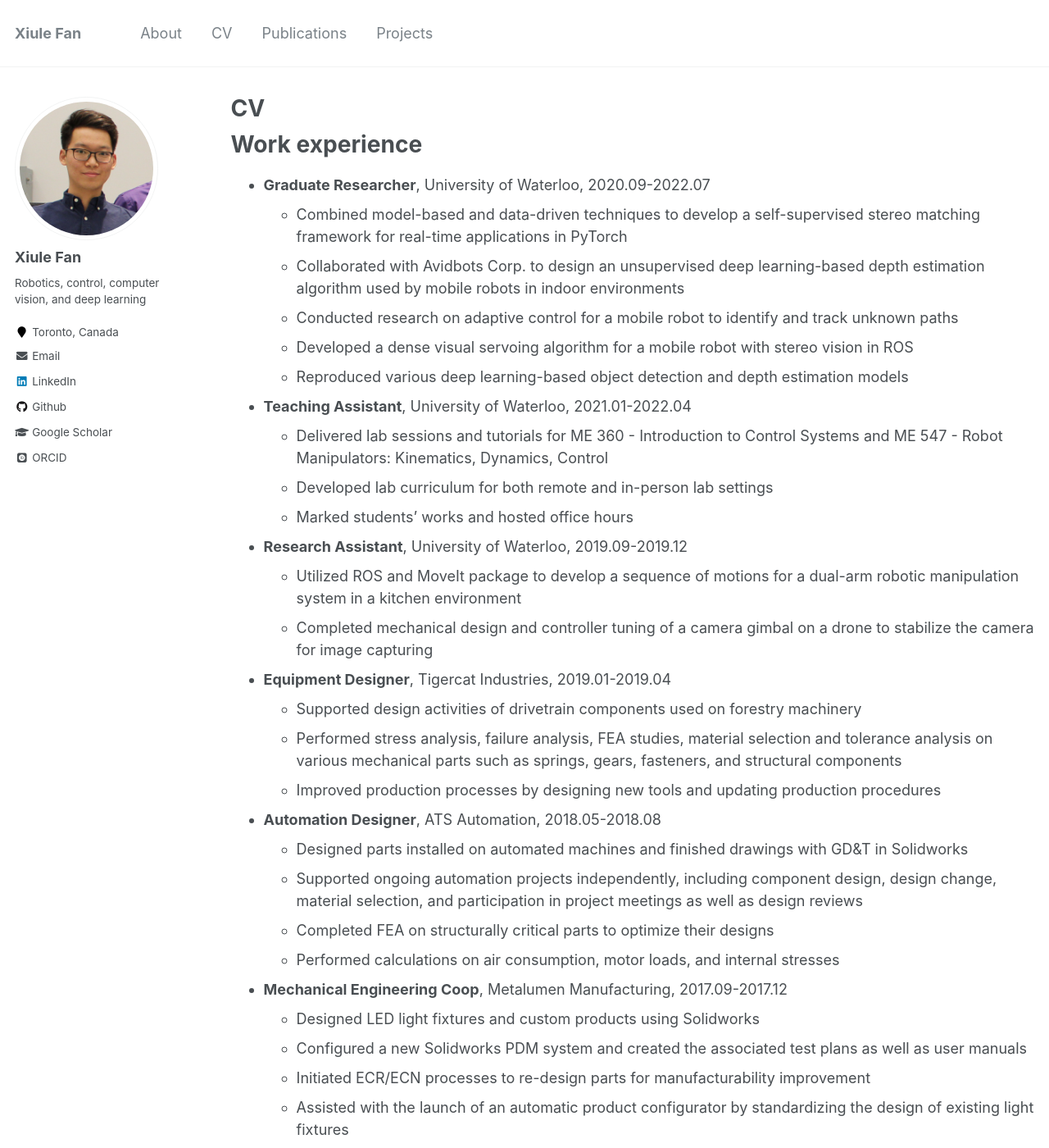
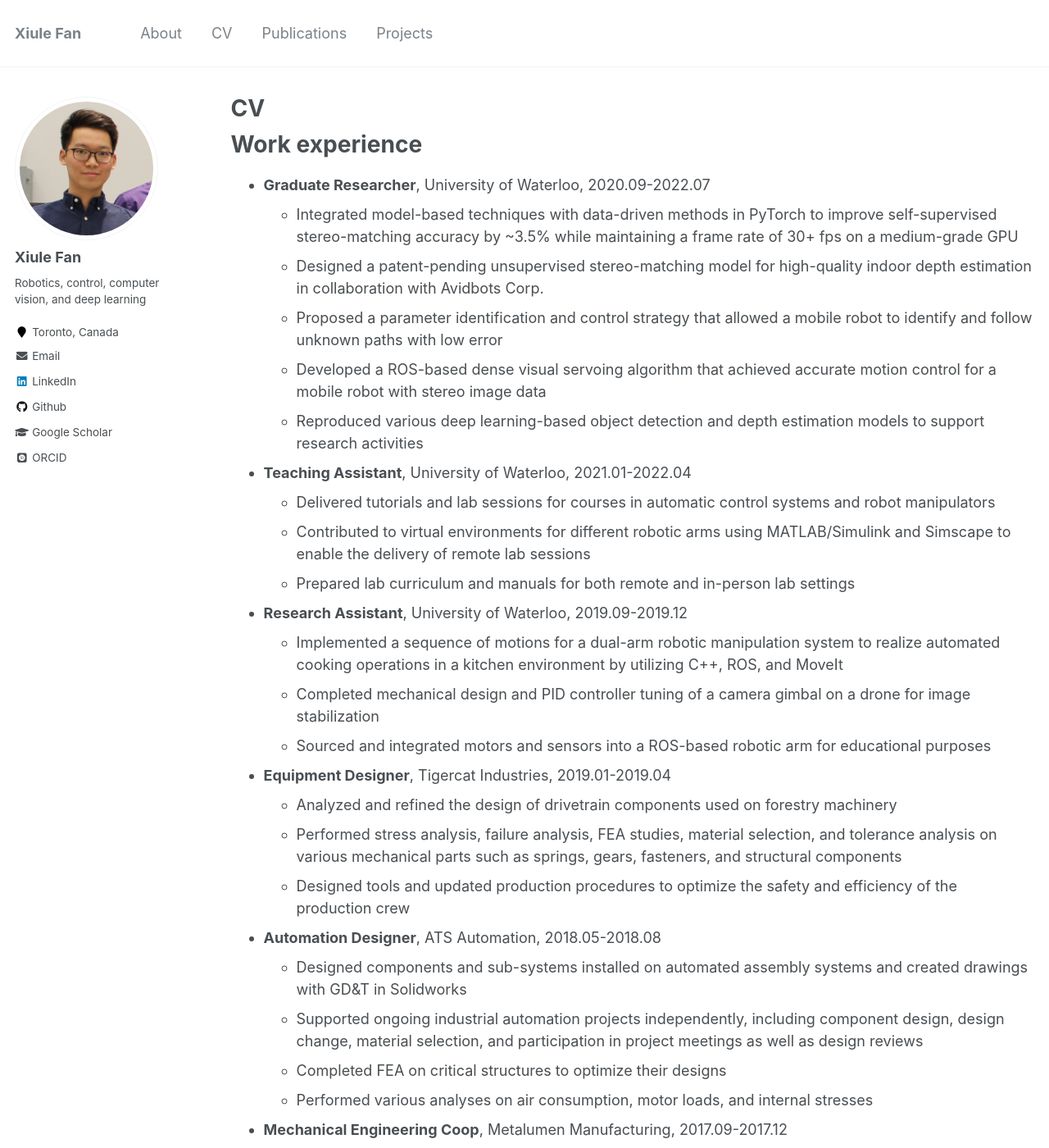
Before and after one commit to fanxiule/fanxiule.github.io, a Jekyll site: the page built from _pages/cv.md, in a window 1280 px wide and 1400 px high. Shown: the whole window at 82% size. Built offline with Jekyll 4.4.1, drawn with Linux system fonts in a browser that asks for light colours; some web fonts are replaced; some of the changed text lies outside the part shown.

```diff
--- a/_pages/cv.md
+++ b/_pages/cv.md
@@ -12,49 +12,50 @@ redirect_from:
 Work experience
 ======
 * **Graduate Researcher**, University of Waterloo, 2020.09-2022.07
-  * Combined model-based and data-driven techniques to develop a self-supervised stereo matching framework for real-time applications in PyTorch
-  * Collaborated with Avidbots Corp. to design an unsupervised deep learning-based depth estimation algorithm used by mobile robots in indoor environments
-  * Conducted research on adaptive control for a mobile robot to identify and track unknown paths
-  * Developed a dense visual servoing algorithm for a mobile robot with stereo vision in ROS
-  * Reproduced various deep learning-based object detection and depth estimation models
+  * Integrated model-based techniques with data-driven methods in PyTorch to improve self-supervised stereo-matching accuracy by ~3.5% while maintaining a frame rate of 30+ fps on a medium-grade GPU
+  * Designed a patent-pending unsupervised stereo-matching model for high-quality indoor depth estimation in collaboration with Avidbots Corp.
+  * Proposed a parameter identification and control strategy that allowed a mobile robot to identify and follow unknown paths with low error
+  * Developed a ROS-based dense visual servoing algorithm that achieved accurate motion control for a mobile robot with stereo image data
+  * Reproduced various deep learning-based object detection and depth estimation models to support research activities
 * **Teaching Assistant**, University of Waterloo, 2021.01-2022.04
-  * Delivered lab sessions and tutorials for ME 360 - Introduction to Control Systems and ME 547 - Robot Manipulators: Kinematics, Dynamics, Control
-  * Developed lab curriculum for both remote and in-person lab settings
-  * Marked students' works and hosted office hours
+  * Delivered tutorials and lab sessions for courses in automatic control systems and robot manipulators
+  * Contributed to virtual environments for different robotic arms using MATLAB/Simulink and Simscape to enable the delivery of remote lab sessions
+  * Prepared lab curriculum and manuals for both remote and in-person lab settings
 * **Research Assistant**, University of Waterloo, 2019.09-2019.12
-  * Utilized ROS and MoveIt package to develop a sequence of motions for a dual-arm robotic manipulation system in a kitchen environment
-  * Completed mechanical design and controller tuning of a camera gimbal on a drone to stabilize the camera for image capturing
+  * Implemented a sequence of motions for a dual-arm robotic manipulation system to realize automated cooking operations in a kitchen environment by utilizing C++, ROS, and MoveIt
+  * Completed mechanical design and PID controller tuning of a camera gimbal on a drone for image stabilization
+  * Sourced and integrated motors and sensors into a ROS-based robotic arm for educational purposes
 * **Equipment Designer**, Tigercat Industries, 2019.01-2019.04
-  * Supported design activities of drivetrain components used on forestry machinery
-  * Performed stress analysis, failure analysis, FEA studies, material selection and tolerance analysis on various mechanical parts such as springs, gears, fasteners, and structural components
-  * Improved production processes by designing new tools and updating production procedures
+  * Analyzed and refined the design of drivetrain components used on forestry machinery
+  * Performed stress analysis, failure analysis, FEA studies, material selection, and tolerance analysis on various mechanical parts such as springs, gears, fasteners, and structural components
+  * Designed tools and updated production procedures to optimize the safety and efficiency of the production crew
 * **Automation Designer**, ATS Automation, 2018.05-2018.08
-  * Designed parts installed on automated machines and finished drawings with GD&T in Solidworks
-  * Supported ongoing automation projects independently, including component design, design change, material selection, and participation in project meetings as well as design reviews
-  * Completed FEA on structurally critical parts to optimize their designs
-  * Performed calculations on air consumption, motor loads, and internal stresses
+  * Designed components and sub-systems installed on automated assembly systems and created drawings with GD&T in Solidworks
+  * Supported ongoing industrial automation projects independently, including component design, design change, material selection, and participation in project meetings as well as design reviews
+  * Completed FEA on critical structures to optimize their designs
+  * Performed various analyses on air consumption, motor loads, and internal stresses
 * **Mechanical Engineering Coop**, Metalumen Manufacturing, 2017.09-2017.12
-  * Designed LED light fixtures and custom products using Solidworks
-  * Configured a new Solidworks PDM system and created the associated test plans as well as user manuals
-  * Initiated ECR/ECN processes to re-design parts for manufacturability improvement
-  * Assisted with the launch of an automatic product configurator by standardizing the design of existing light fixtures
+  * Designed LED light fixtures and custom products using Solidworks to meet customer satisfaction
+  * Prepared the launch of a new Solidworks PDM system and created test plans and user manuals for a smooth transition
+  * Re-designed parts to optimize their manufacturability and initiated ECR/ECN processes
+  * Assisted with the launch of a product configurator for reduced design lead time by standardizing the design of existing light fixtures
 * **Engineering Student Coop**, ABC Group, 2017.01-2017.04
-  * Developed automation programs for the designers and manufacturing team using C++ and VBA, resulting in estimated annual savings of $10,000
-  * Designed tools to improve safety and efficiency of manufacturing in Siemens NX
+  * Developed automation programs in C++ and VBA to increase the efficiency of the design and manufacturing teams, resulting in estimated annual savings of $10,000
+  * Designed tools in Siemens NX, which improved the safety and efficiency of the manufacturing team
   * Performed CNC machine utilization studies and manufacturing cost analysis
-  * Initiated and updated machine operation documents, safety documents as well as design standards
+  * Initiated and updated machine operation documents, safety documents, and design standards
 
 Skills
 ======
 * **Programming**: Python, C++, MATLAB/Simulink, Java
-* **Machine Learning**: PyTorch, Scikit-learn, Keras, Numpy, Matplotlib, Scipy
+* **Machine Learning**: PyTorch, Scikit-learn, Keras, Numpy, Matplotlib, Scipy, Pandas
 * **Robotics**: ROS, Gazebo
 * **Computer Vision**: OpenCV, Pillow, Scikit-image
 * **Mechanical Design**: Solidworks, AutoCAD, Siemens NX, GD&T, FEA
 * **Rapid Prototyping**: Arduino, 3D printing, soldering
 * **Version Control**: Git, Solidworks PDM
 * **Operating Systems**: Linux (Ubuntu, CentOS), Windows
-* **Documentation**: Latex, Markdown, MS Office
+* **Documentation**: LaTex, Markdown, MS Office
 * **Languages**: English, Cantonese, Mandarin
 
 Publications
@@ -74,7 +75,7 @@ Education
   * Co-operative education
   * GAP: 88.48/100
   * Graduated on the Dean's Honours List and received Graduation with Distinction
-  * Capstone design project: Low-cost robotic arm with 7 degrees of freedom for educational purposes
+  * Capstone design project: A low-cost robotic arm with 7 degrees of freedom for educational purposes
 
 Certificates
 ======
```
Also changed, not shown: other parts of _pages/cv.md (+2 -2 lines), _project/yolo_plate_detection.md (added, +19 -0 lines), images/yolo_plate_detection/sample1.png (added), images/yolo_plate_detection/sample2.png (added), images/yolo_plate_detection/sample3.png (added), images/yolo_plate_detection/sample4.png (added).
